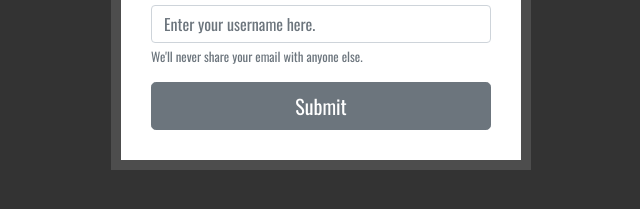
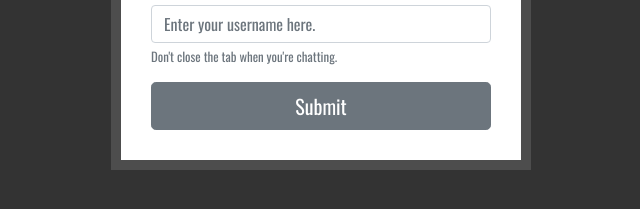
Before and after one commit to thanhtran3k/cattoio, a website: page index.html in a window 1280 px wide. Shown: the part 143-352 px from the top of the page, 319-959 px from the left. Drawn offline with nearby package versions, Linux system fonts and the light colour scheme; no server answers.

Commit message:
Update index.html

```diff
--- a/index.html
+++ b/index.html
@@ -18,7 +18,7 @@
             <div class="form-group">
                 <label for="InputUsername">Username</label>
                 <input type="text" class="form-control" placeholder="Enter your username here." id="username">
-                <small class="form-text text-muted">We'll never share your email with anyone else.</small>
+                <small class="form-text text-muted">Don't close the tab when you're chatting.</small>
             </div>
             <button type="submit" class="btn btn-secondary btn-lg btn-block">Submit</button>
         </form>
```
